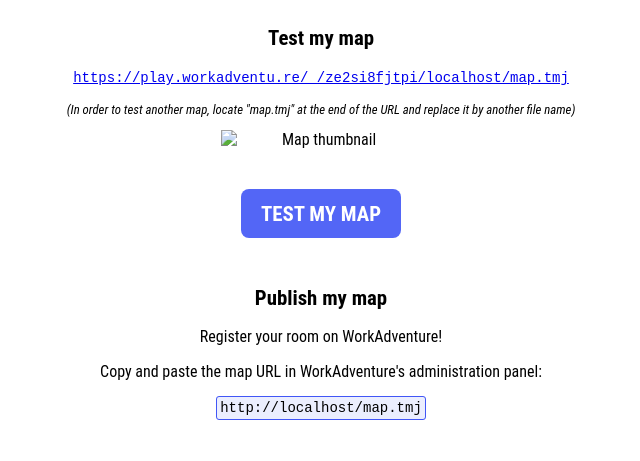
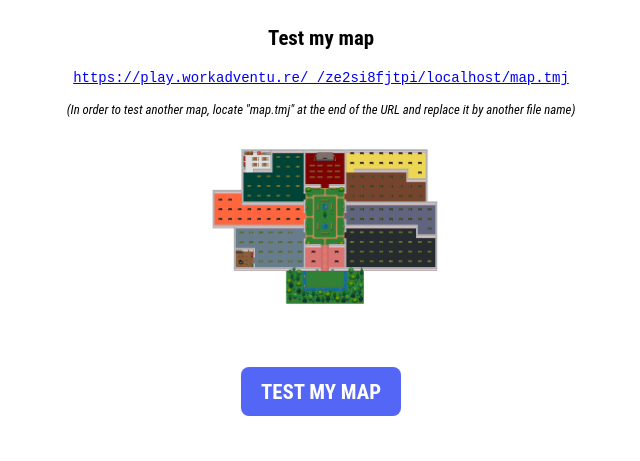
Before and after one commit to esanger/MEME-map-2025, a plain HTML site: page index.html in a window 1280 px wide. Shown: the part 117-578 px from the top of the page, without its empty margins (319-959 px from the left). Drawn offline with Linux system fonts and the light colour scheme.

Commit message:
Deploying to gh-pages from master @ 73ed352e7239668e344c206c0db073c807d9141c 🚀

```diff
--- a/index.html
+++ b/index.html
@@ -151,7 +151,7 @@
                 <h2>Test my map</h2>
                 <p><a id="testMapURL" href="#" class="url"></a></p>
                 <p class="tips">(In order to test another map, locate "map.tmj" at the end of the URL and replace it by another file name)</p>
-                <img src="/map.png" alt="Map thumbnail" class="map">
+                <img src="./assets/map-862f8caf.png" alt="Map thumbnail" class="map">
                 <p><a id="testMapBtnURL" href="#" class="button">Test my map</a></p>
             </section>
 
```
Also changed, not shown: assets/map-862f8caf.png (added), conference-chunk-1-b23807f8.png (renamed from conference-chunk-1-fb68c6fe.png), conference.png (added), map-chunk-1-0e18f244.png (added), map-chunk-2-0e18f244.png (added), map.png (added), office-chunk-1-e37caa34.png (renamed from office-chunk-1-5fc017ab.png), 3 other files.
